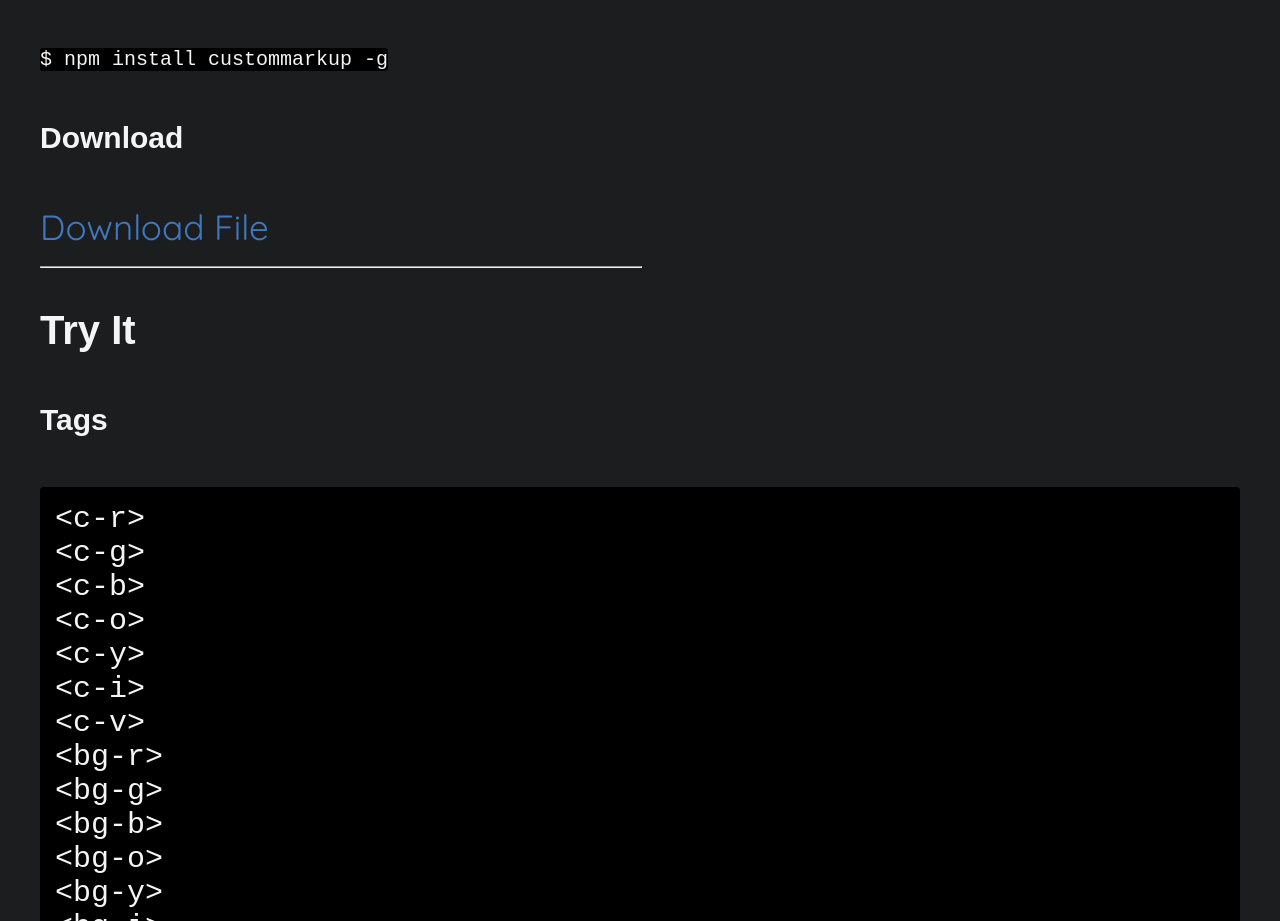
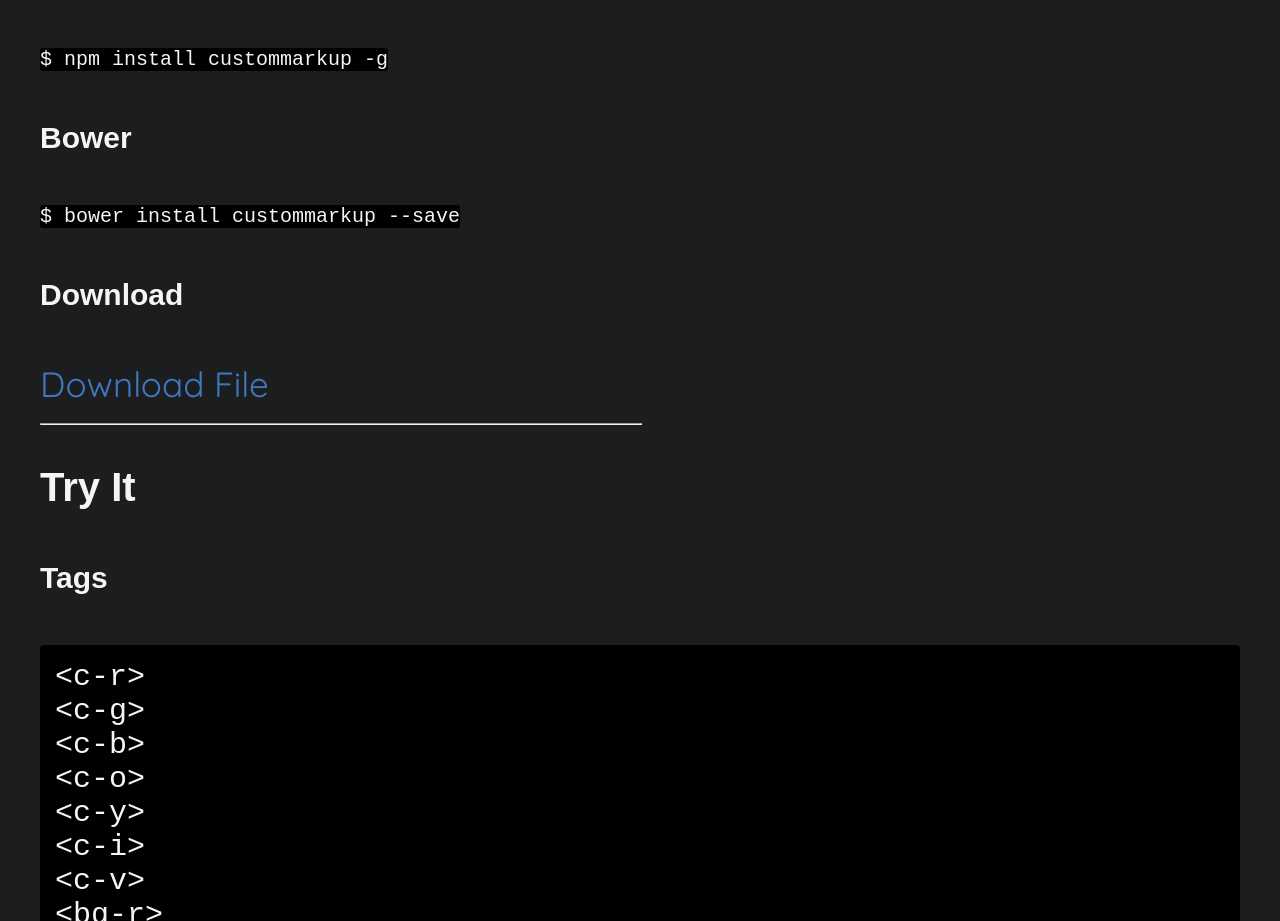
Before and after one commit to talonbragg/cmwebsite, a plain HTML site: page index.html in a window 1280 px wide. Shown: the part 2207-3128 px from the top of the page. Drawn offline with nearby package versions, Linux system fonts and the light colour scheme; a web font is replaced by a local one.

Commit message:
Add bower in documentation

```diff
--- a/index.html
+++ b/index.html
@@ -42,6 +42,8 @@
             <code id="copy">&lt;link rel="stylesheet" type="text/css" href="https://custommarkup.ml/dist/cm.min.css"&gt;</code>
             <h5>NPM</h5>
             <code id="copy">$ npm install custommarkup -g</code>
+            <h5>Bower</h5>
+            <code id="copy">$ bower install custommarkup --save</code>
             <h5 id="download">Download</h5>
             <a href="https://custommarkup.ml/dist/cm.zip" download>Download File</a>
             <hr width="50%" height="15px" align="left">
```
